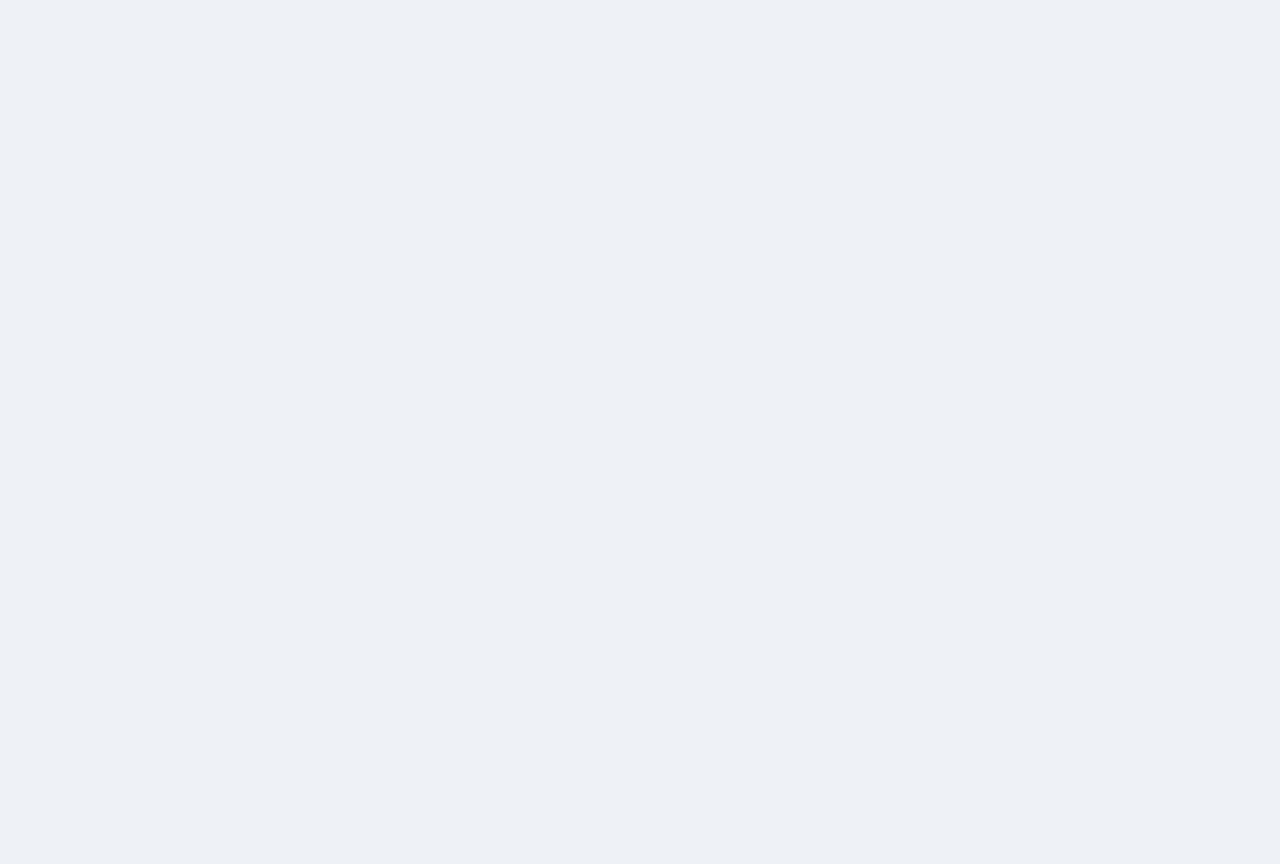
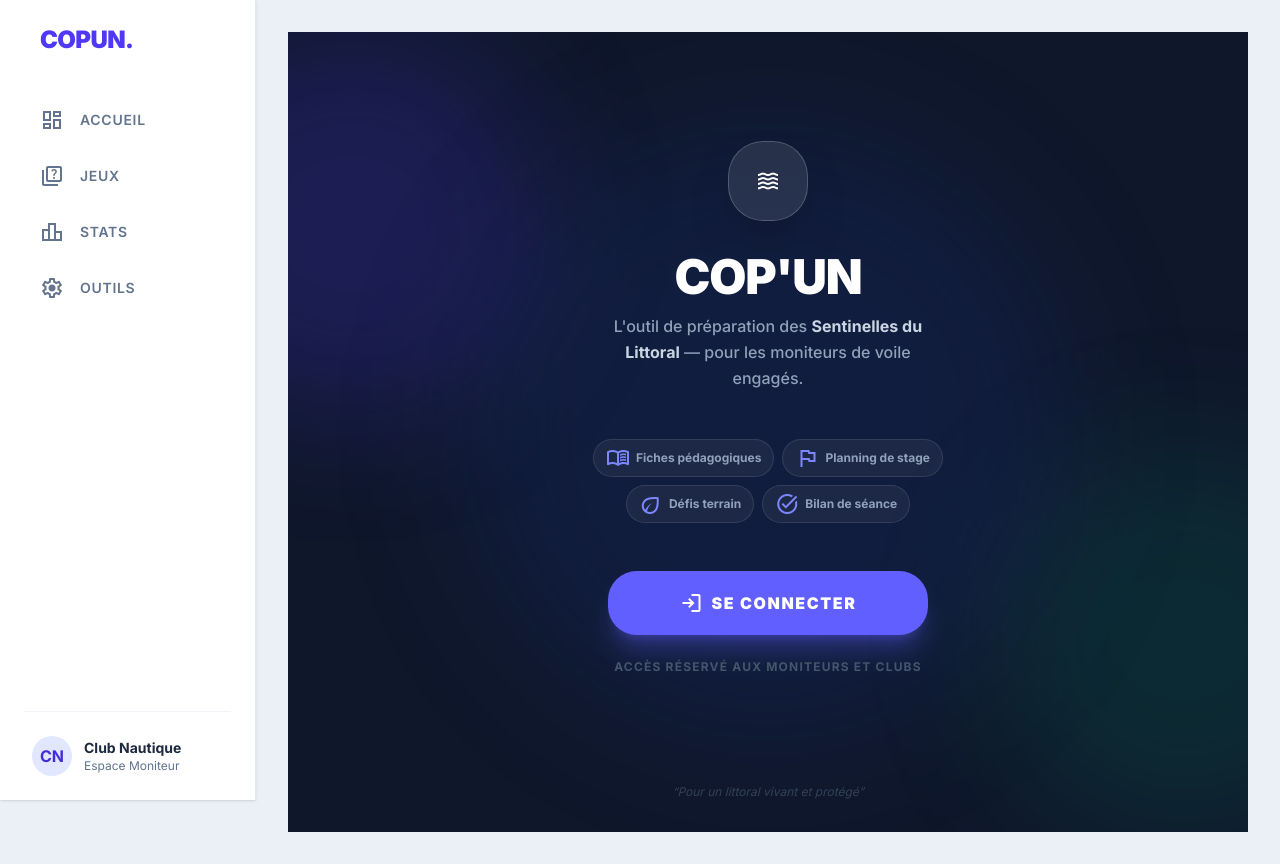
Before and after one commit to stimquest/COPUN_NEW, a Next.js app: page / in a window 1280 px wide. Before the commit this address had no page. Before the commit the page ends 800 px from the top, so only its background shows below. Built offline with nearby package versions, Linux system fonts and the light colour scheme.

Commit message:
maj login et accueil
ajout accueil et gestion login unlog

```diff
--- a/src/app/page.tsx
+++ b/src/app/page.tsx
@@ -1,5 +1,56 @@
-import { redirect } from 'next/navigation';
+import Link from 'next/link';
 
-export default function Home() {
-  redirect('/stages');
+export default function LandingPage() {
+    return (
+        <div className="min-h-screen bg-slate-900 flex flex-col relative overflow-hidden">
+            {/* Background blobs */}
+            <div className="absolute top-0 -left-32 size-96 bg-indigo-600/20 rounded-full blur-3xl pointer-events-none" />
+            <div className="absolute bottom-0 -right-32 size-96 bg-emerald-600/15 rounded-full blur-3xl pointer-events-none" />
+            <div className="absolute top-1/2 left-1/2 -translate-x-1/2 -translate-y-1/2 size-150 bg-blue-900/20 rounded-full blur-3xl pointer-events-none" />
+
+            <main className="flex-1 flex flex-col items-center justify-center px-6 py-16 relative z-10">
+
+                {/* Logo */}
+                <div className="size-20 bg-white/10 backdrop-blur-xl rounded-3xl mx-auto flex items-center justify-center border border-white/20 mb-8 shadow-2xl">
+                    <span className="material-symbols-outlined text-white text-4xl">waves</span>
+                </div>
+
+                {/* Title */}
+                <h1 className="text-5xl font-black text-white uppercase tracking-tight mb-3 text-center">COP&apos;UN</h1>
+                <p className="text-slate-400 font-medium text-center max-w-xs leading-relaxed mb-12">
+                    L&apos;outil de préparation des <strong className="text-slate-300">Sentinelles du Littoral</strong> — pour les moniteurs de voile engagés.
+                </p>
+
+                {/* Feature pills */}
+                <div className="flex flex-wrap justify-center gap-2 mb-12 max-w-sm">
+                    {[
+                        { icon: 'menu_book', label: 'Fiches pédagogiques' },
+                        { icon: 'flag', label: 'Planning de stage' },
+                        { icon: 'eco', label: 'Défis terrain' },
+                        { icon: 'task_alt', label: 'Bilan de séance' },
+                    ].map(f => (
+                        <span key={f.label} className="flex items-center gap-1.5 px-3 py-1.5 bg-white/5 border border-white/10 rounded-full text-xs font-bold text-slate-400">
+                            <span className="material-symbols-outlined text-[14px] text-indigo-400">{f.icon}</span>
+                            {f.label}
+                        </span>
+                    ))}
+                </div>
+
+                {/* CTA */}
+                <Link
+                    href="/login"
+                    className="w-full max-w-xs py-5 bg-indigo-500 hover:bg-indigo-400 text-white rounded-2xl font-black uppercase tracking-widest shadow-xl shadow-indigo-500/30 active:scale-[0.98] transition-all text-center flex items-center justify-center gap-2"
+                >
+                    <span className="material-symbols-outlined text-[20px]">login</span>
+                    Se connecter
+                </Link>
+
+                <p className="mt-6 text-slate-600 text-xs font-bold uppercase tracking-widest">Accès réservé aux moniteurs et clubs</p>
+            </main>
+
+            <footer className="relative z-10 text-center pb-8">
+                <p className="text-slate-700 text-xs italic">&ldquo;Pour un littoral vivant et protégé&rdquo;</p>
+            </footer>
+        </div>
+    );
 }
--- a/src/app/profil/page.tsx
+++ b/src/app/profil/page.tsx
@@ -3,6 +3,7 @@
 import { getStages } from '@/services/data-service';
 import { Profile, PedagogicalContent, Stage } from '@/types';
 import Link from 'next/link';
+import SignOutButton from '@/components/SignOutButton';
 
 export default async function ProfilPage() {
     let profile: Profile | null = null;
@@ -76,8 +77,13 @@
                 </div>
             </div>
 
+            {/* Sign out */}
+            <div className="px-5 mt-8 max-w-md mx-auto w-full">
+                <SignOutButton />
+            </div>
+
             {/* Content List */}
-            <div className="px-5 mt-8 max-w-md mx-auto w-full">
+            <div className="px-5 mt-6 max-w-md mx-auto w-full">
                 <div className="flex items-center justify-between mb-4">
                     <h2 className="text-lg font-black text-slate-900">Mes Fiches</h2>
                     <Link href={stages.length > 0 ? `/stages/${stages[0].id}/program` : '/stages/new'} className="text-xs font-bold text-indigo-500 uppercase tracking-wider">
--- /dev/null
+++ b/src/components/SignOutButton.tsx
@@ -0,0 +1,19 @@
+'use client';
+
+import { useTransition } from 'react';
+import { signOut } from '@/actions/auth-actions';
+
+export default function SignOutButton() {
+    const [isPending, startTransition] = useTransition();
+
+    return (
+        <button
+            onClick={() => startTransition(() => signOut())}
+            disabled={isPending}
+            className="w-full flex items-center gap-3 px-5 py-4 rounded-2xl text-red-500 bg-red-50 hover:bg-red-100 transition-colors disabled:opacity-50 font-bold text-sm"
+        >
+            <span className="material-symbols-outlined text-[20px]">logout</span>
+            {isPending ? 'Déconnexion…' : 'Se déconnecter'}
+        </button>
+    );
+}
--- a/src/lib/supabase/middleware.ts
+++ b/src/lib/supabase/middleware.ts
@@ -1,11 +1,11 @@
 import { createServerClient } from '@supabase/ssr';
 import { type NextRequest, NextResponse } from 'next/server';
 
+const PUBLIC_PATHS = ['/', '/login'];
+
 export async function updateSession(request: NextRequest) {
     let response = NextResponse.next({
-        request: {
-            headers: request.headers,
-        },
+        request: { headers: request.headers },
     });
 
     const supabase = createServerClient(
@@ -21,9 +21,7 @@
                         request.cookies.set(name, value)
                     );
                     response = NextResponse.next({
-                        request: {
-                            headers: request.headers,
-                        },
+                        request: { headers: request.headers },
                     });
                     cookiesToSet.forEach(({ name, value, options }) =>
                         response.cookies.set(name, value, options)
@@ -33,8 +31,19 @@
         }
     );
 
-    // This will refresh session if expired - essential for Server Components
-    await supabase.auth.getUser();
+    const { data: { user } } = await supabase.auth.getUser();
+    const path = request.nextUrl.pathname;
+    const isPublic = PUBLIC_PATHS.includes(path);
+
+    // Not logged in → redirect to landing (unless already on a public page)
+    if (!user && !isPublic) {
+        return NextResponse.redirect(new URL('/', request.url));
+    }
+
+    // Already logged in → skip landing/login, go straight to app
+    if (user && isPublic) {
+        return NextResponse.redirect(new URL('/stages', request.url));
+    }
 
     return response;
 }
```
